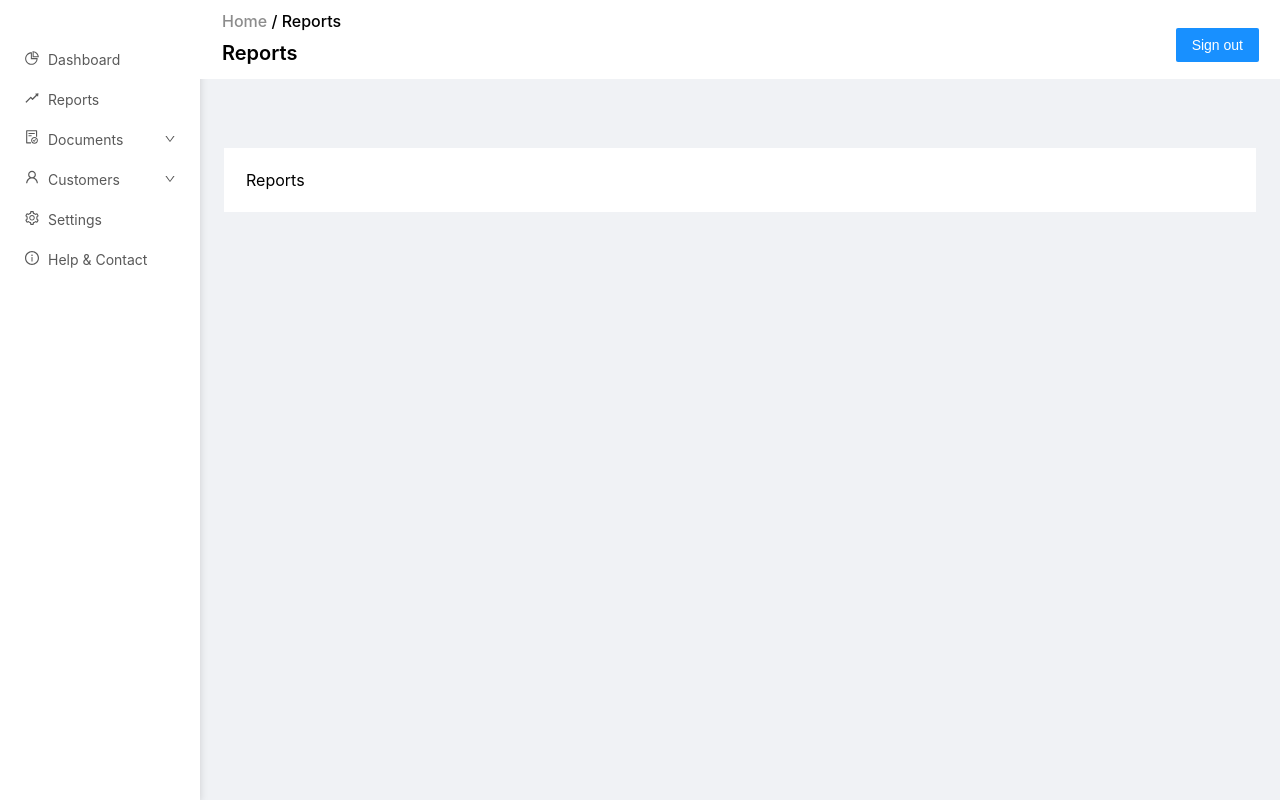
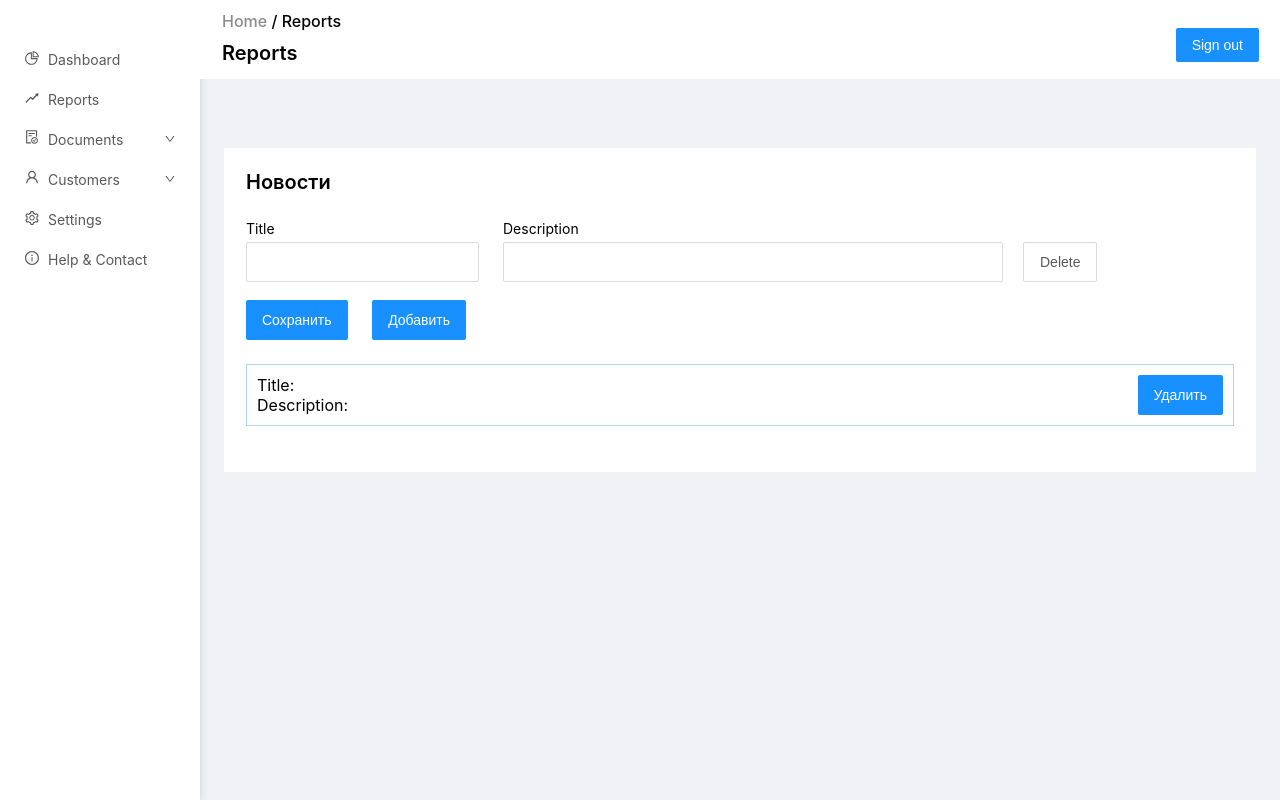
Before and after one commit to valeriagodfrey/test-app, a React (Create React App) app: page /reports in a window 1280 px wide. Built offline with nearby package versions, Linux system fonts and the light colour scheme.

Commit message:
add dynamic array of news

```diff
--- a/src/common/ui/checkbox/Checkbox.tsx
+++ b/src/common/ui/checkbox/Checkbox.tsx
@@ -2,6 +2,7 @@ import { FC } from "react";
 import styled from "styled-components";
 
 import { CheckIcon } from "../../../assets/icons/CheckIcon";
+import { media } from "../../../assets/media";
 import { CustomError } from "../error/Error";
 
 interface Props {
@@ -17,7 +18,7 @@ export const Checkbox: FC<Props> = ({ error, type, checked, onChange, children }
         <CustomCheckbox checked={checked} onClick={(value) => onChange(!value)} error={error}>
           {checked ? (
             <Icon>
-              <CheckIcon />{" "}
+              <CheckIcon />
             </Icon>
           ) : (
             ""
@@ -35,10 +36,13 @@ export const Checkbox: FC<Props> = ({ error, type, checked, onChange, children }
 
 const Container = styled.div<{ type?: string }>`
   display: flex;
-  position: relative;
-  height: ${({ type }) => (type === "reg" ? "67px" : "auto")};
   flex-direction: column;
   margin-bottom: 14px;
+  position: relative;
+  height: 85px;
+  ${media.desktop} {
+    height: ${({ type }) => (type === "reg" ? "67px" : "auto")};
+  }
 `;
 
 const CheckboxContainer = styled.div`
--- /dev/null
+++ b/src/common/ui/form/AddNewsForm.tsx
@@ -0,0 +1,153 @@
+import { useFieldArray, useForm } from "react-hook-form";
+import { useDispatch, useSelector } from "react-redux";
+import styled from "styled-components";
+import { v4 as uuidv4 } from "uuid";
+
+import { getNewsSelector } from "../../../modules/news/selector";
+import { addNews, deleteNews } from "../../../modules/news/slice";
+import { Button } from "../button/Button";
+import { CustomInput } from "../input/Input";
+
+export interface NewsProps {
+  news: { id: string; title: string; description: string }[];
+}
+
+export const AddNewsForm = () => {
+  const dispatch = useDispatch();
+
+  const news = useSelector(getNewsSelector);
+
+  const { control, register, handleSubmit } = useForm<NewsProps>({
+    defaultValues: { news: [{ id: "", title: "", description: "" }] },
+  });
+
+  const { fields, append, remove } = useFieldArray({ control, name: "news" });
+
+  const onSubmit = (data: NewsProps) => {
+    data.news.map((item) => (item.id = uuidv4()));
+    dispatch(addNews(data.news));
+  };
+
+  return (
+    <Container>
+      <HeadTitle>Новости</HeadTitle>
+      <Form onSubmit={handleSubmit(onSubmit)}>
+        <News>
+          {fields.map((item, index) => {
+            return (
+              <NewsContainer key={item.id}>
+                <Title>
+                  <CustomInput
+                    {...register(`news.${index}.title` as "news.0.title", { required: true })}
+                    withLabel
+                    label="Title"
+                    name={`news.${index}.title`}
+                  />
+                </Title>
+
+                <Description>
+                  <CustomInput
+                    {...register(`news.${index}.description` as "news.0.description", {
+                      required: true,
+                    })}
+                    withLabel
+                    label="Description"
+                    name={`news.${index}.description`}
+                  />
+                </Description>
+                <ButtonContainer styleType="secondary">
+                  <Button styleType="secondary" type="button" onClick={() => remove(index)}>
+                    Delete
+                  </Button>
+                </ButtonContainer>
+              </NewsContainer>
+            );
+          })}
+          <ButtonContainer>
+            <Button type="submit">Сохранить</Button>
+            <Button
+              onClick={() => {
+                append({ title: "", description: "" });
+              }}
+            >
+              Добавить
+            </Button>
+          </ButtonContainer>
+        </News>
+      </Form>
+      <NewsContent>
+        {news.map((item, index) => (
+          <ListContainer key={index}>
+            <Block>
+              <Elem>Title: {item.title}</Elem>
+              <Elem>Description: {item.description}</Elem>
+            </Block>
+            <ButtonContainer>
+              <Button onClick={() => dispatch(deleteNews(item.id))}>Удалить</Button>
+            </ButtonContainer>
+          </ListContainer>
+        ))}
+      </NewsContent>
+    </Container>
+  );
+};
+
+const Container = styled.div`
+  width: 100%;
+`;
+
+const Form = styled.form`
+  width: 100%;
+`;
+
+const HeadTitle = styled.div`
+  font-weight: 600;
+  font-size: 20px;
+  margin-bottom: 24px;
+`;
+
+const Title = styled.div``;
+
+const News = styled.div`
+  width: 100%;
+  justify-content: space-between;
+`;
+
+const ButtonContainer = styled.div<{ styleType?: string }>`
+  height: 40px;
+  display: flex;
+  max-width: 220px;
+  justify-content: space-between;
+  margin-top: ${({ styleType }) => (styleType === "secondary" ? "6px" : "0px")};
+`;
+
+const Description = styled.div`
+  margin-left: 24px;
+  width: 500px;
+  margin-right: 20px;
+`;
+
+const NewsContainer = styled.div`
+  display: flex;
+
+  font-weight: 400;
+  font-size: 16px;
+  align-items: center;
+`;
+
+const NewsContent = styled.div`
+  margin-top: 24px;
+`;
+
+const ListContainer = styled.div`
+  padding: 10px;
+  align-items: center;
+  justify-content: space-between;
+  display: flex;
+  border: 1px solid lightblue;
+  margin-bottom: 24px;
+`;
+
+const Elem = styled.div``;
+
+const Block = styled.div``;
--- a/src/common/ui/select/Select.tsx
+++ b/src/common/ui/select/Select.tsx
@@ -15,6 +15,7 @@ import { IOption, months } from "./data";
 interface Props {
   placeholder?: string;
   error?: string;
+  name?: string;
   type?: "lang" | "default";
   options?: typeof months;
   onChange?: (
--- a/src/common/ui/select/data.ts
+++ b/src/common/ui/select/data.ts
@@ -6,6 +6,11 @@ export interface IOption {
 export const years: IOption[] = [];
 for (let i = 2022; i > 1900; i = i - 1) {
   years.push({ value: i, label: `${i}` });
+}
+
+export const countOfNews: IOption[] = [];
+for (let i = 0; i < 16; i++) {
+  countOfNews.push({ value: i, label: `${i}` });
 }
 
 export const months: IOption[] = [
--- a/src/core/redux/rootReducer.ts
+++ b/src/core/redux/rootReducer.ts
@@ -6,6 +6,7 @@ import {
   signUpReducer,
 } from "../../modules/authorisation/slice";
 import { addEmployeeReducer, allListReducer } from "../../modules/employee/slice";
+import { newsReducer } from "../../modules/news/slice";
 import { addSeekerReducer, rememberTabReducer } from "../../modules/seekers/slice";
 
 export const rootReducer = combineReducers({
@@ -16,4 +17,5 @@ export const rootReducer = combineReducers({
   addEmployee: addEmployeeReducer,
   rememberTab: rememberTabReducer,
   allList: allListReducer,
+  news: newsReducer,
 });
--- /dev/null
+++ b/src/modules/news/selector.ts
@@ -0,0 +1,8 @@
+import { createSelector } from "@reduxjs/toolkit";
+
+import { RootState } from "../../core/redux/store";
+
+export const getNewsSelector = createSelector(
+  (state: RootState) => state.news.news,
+  (state) => state,
+);
--- /dev/null
+++ b/src/modules/news/slice.ts
@@ -0,0 +1,24 @@
+import { createSlice } from "@reduxjs/toolkit";
+
+import { NewsProps } from "../../common/ui/form/AddNewsForm";
+
+const initialStateNews: NewsProps = {
+  news: [{ id: "", title: "", description: "" }],
+};
+
+export const newsSlice = createSlice({
+  name: "news",
+  initialState: initialStateNews,
+  reducers: {
+    addNews: (state, action) => {
+      state.news = action.payload;
+    },
+    deleteNews: (state, action) => {
+      state.news = state.news.filter((item) => item.id !== action.payload);
+    },
+  },
+});
+
+export const { addNews, deleteNews } = newsSlice.actions;
+
+export const { reducer: newsReducer } = newsSlice;
--- a/src/pages/Authorization.tsx
+++ b/src/pages/Authorization.tsx
@@ -15,7 +15,6 @@ import { CustomInput } from "../common/ui/input/Input";
 import { ILink } from "../common/ui/link/Link";
 import { getUsersSelector } from "../modules/authorisation/selectors";
 import { signIn } from "../modules/authorisation/slice";
-import { store } from "../core/redux/store";
 
 export interface AuthProps {
   email: string;
@@ -51,7 +50,7 @@ export const Authorization = () => {
     dispatch(signIn(data));
     handleAuth(data);
   };
-  console.log(store.getState().signIn);
+
   return (
     <Container>
       <Header />
--- a/src/pages/Reports.tsx
+++ b/src/pages/Reports.tsx
@@ -1,5 +1,10 @@
+import { AddNewsForm } from "../common/ui/form/AddNewsForm";
 import { Layout } from "../common/ui/layout/Layout";
 
 export const Reports = () => {
-  return <Layout>Reports</Layout>;
+  return (
+    <Layout>
+      <AddNewsForm></AddNewsForm>
+    </Layout>
+  );
 };
```
